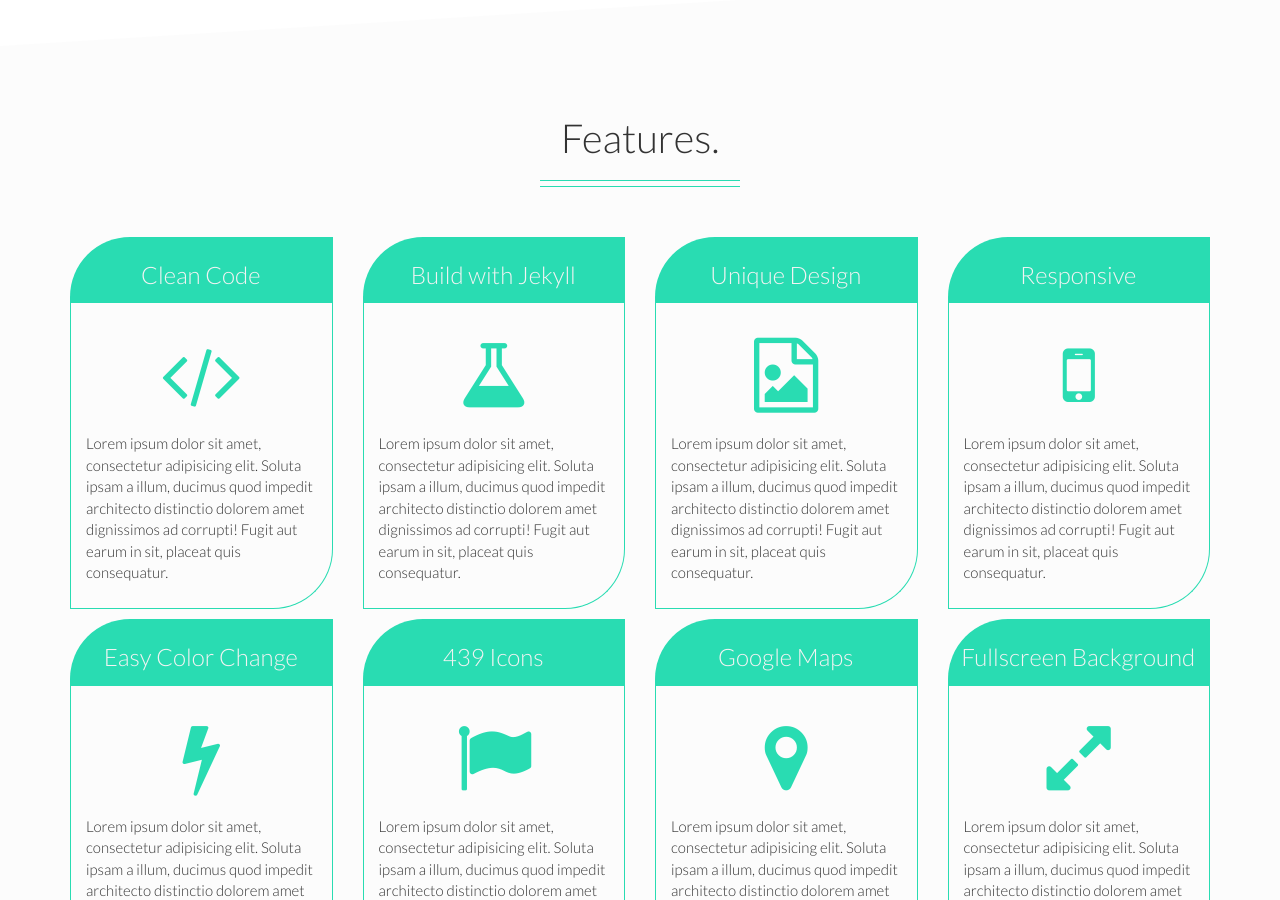
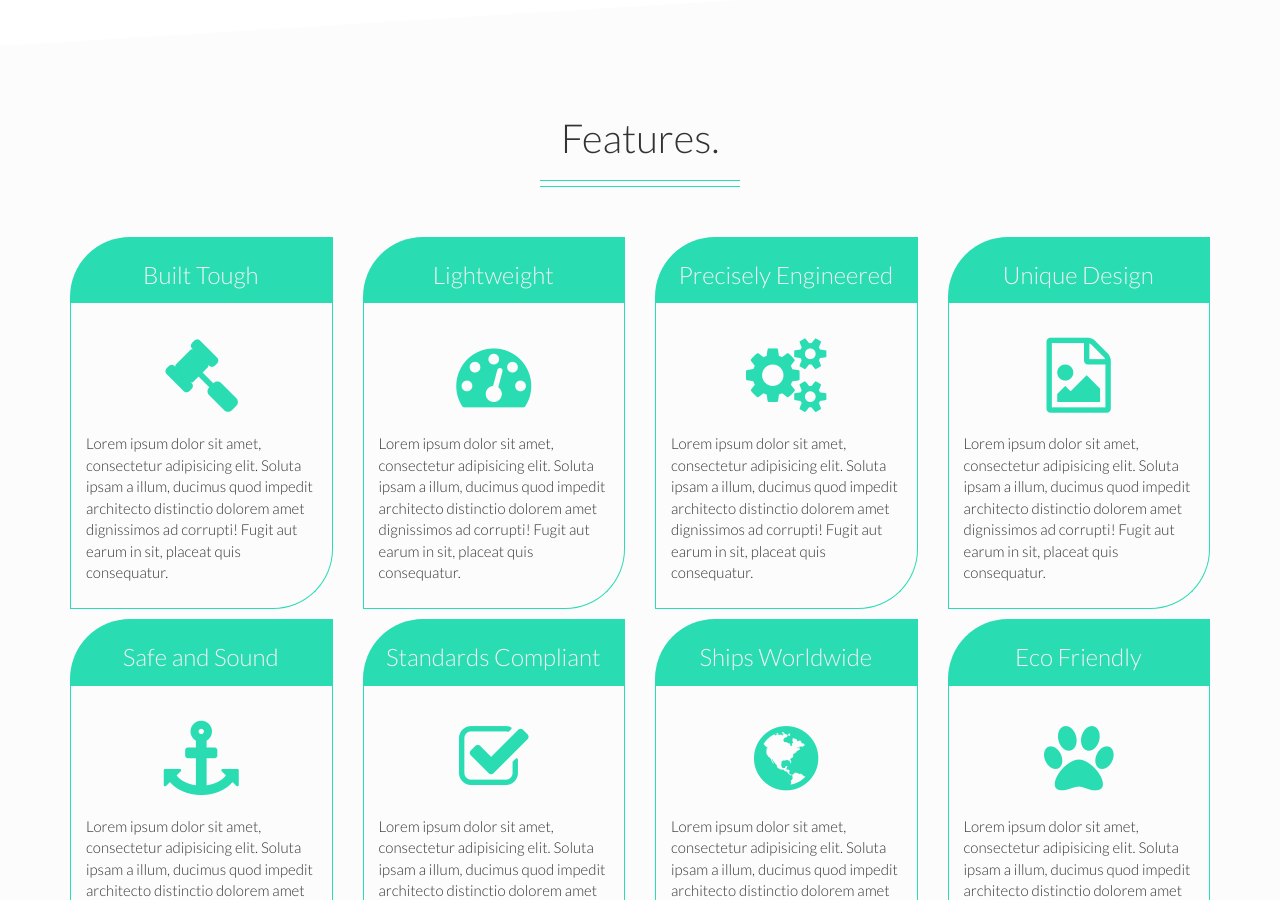
Before and after one commit to seahull/seahull.github.io, a Jekyll site: the page built from index.html, in a window 1280 px wide and 900 px high, scrolled down 854 px. Built offline with Jekyll 4.4.1, drawn with Linux system fonts in a browser that asks for light colours; nearby versions of some CDN libraries; some of the changed text lies outside the part shown.

Commit message:
Add some initial pictures, change features section and location

```diff
--- a/_config.yml
+++ b/_config.yml
@@ -2,7 +2,7 @@
 # -------------------------
 
 current_version:  1.0.0
-name: 			  Kunstnerisk
+name: 			  Seahull
 
 # Main Logo
 # -------------------------
@@ -35,36 +35,36 @@ navbar_color: "caribbean-green"
 # Image Hero
 # -------------------------
 
-title:            "Kunstnerisk"
-tagline:      	  "a responsive bootstrap three theme for jekyll"
+title:            "Seahull"
+tagline:      	  "Welcome to Seahull Boats"
 
 # Features Thumbs
 # -------------------------
 
 features_thumbs:
-  - title: "Clean Code"
-    icon: "code"
+  - title: "Built Tough"
+    icon: "gavel"
     description: "Lorem ipsum dolor sit amet, consectetur adipisicing elit. Soluta ipsam a illum, ducimus quod impedit architecto distinctio dolorem amet dignissimos ad corrupti! Fugit aut earum in sit, placeat quis consequatur."
-  - title: "Build with Jekyll"
-    icon: "flask"
+  - title: "Lightweight"
+    icon: "dashboard"
+    description: "Lorem ipsum dolor sit amet, consectetur adipisicing elit. Soluta ipsam a illum, ducimus quod impedit architecto distinctio dolorem amet dignissimos ad corrupti! Fugit aut earum in sit, placeat quis consequatur."
+  - title: "Precisely Engineered"
+    icon: "gears"
     description: "Lorem ipsum dolor sit amet, consectetur adipisicing elit. Soluta ipsam a illum, ducimus quod impedit architecto distinctio dolorem amet dignissimos ad corrupti! Fugit aut earum in sit, placeat quis consequatur."
   - title: "Unique Design"
     icon: "file-image-o"
     description: "Lorem ipsum dolor sit amet, consectetur adipisicing elit. Soluta ipsam a illum, ducimus quod impedit architecto distinctio dolorem amet dignissimos ad corrupti! Fugit aut earum in sit, placeat quis consequatur."
-  - title: "Responsive"
-    icon: "mobile"
+  - title: "Safe and Sound"
+    icon: "anchor"
     description: "Lorem ipsum dolor sit amet, consectetur adipisicing elit. Soluta ipsam a illum, ducimus quod impedit architecto distinctio dolorem amet dignissimos ad corrupti! Fugit aut earum in sit, placeat quis consequatur."
-  - title: "Easy Color Change"
-    icon: "bolt"
+  - title: "Standards Compliant"
+    icon: "check-square-o"
     description: "Lorem ipsum dolor sit amet, consectetur adipisicing elit. Soluta ipsam a illum, ducimus quod impedit architecto distinctio dolorem amet dignissimos ad corrupti! Fugit aut earum in sit, placeat quis consequatur."
-  - title: "439 Icons"
-    icon: "flag"
+  - title: "Ships Worldwide"
+    icon: "globe"
     description: "Lorem ipsum dolor sit amet, consectetur adipisicing elit. Soluta ipsam a illum, ducimus quod impedit architecto distinctio dolorem amet dignissimos ad corrupti! Fugit aut earum in sit, placeat quis consequatur."
-  - title: "Google Maps"
-    icon: "map-marker"
-    description: "Lorem ipsum dolor sit amet, consectetur adipisicing elit. Soluta ipsam a illum, ducimus quod impedit architecto distinctio dolorem amet dignissimos ad corrupti! Fugit aut earum in sit, placeat quis consequatur."
-  - title: "Fullscreen Background"
-    icon: "expand"
+  - title: "Eco Friendly"
+    icon: "paw"
     description: "Lorem ipsum dolor sit amet, consectetur adipisicing elit. Soluta ipsam a illum, ducimus quod impedit architecto distinctio dolorem amet dignissimos ad corrupti! Fugit aut earum in sit, placeat quis consequatur."
 
 # Blockquote
@@ -131,12 +131,12 @@ work_thumbs:
 # -------------------------
 
 contact:
-   latitude: "37.3321722"
-   longitude: "-122.0305748"
-   marker_title: "Apple Incorporated."
-   marker_address: "1 Infinite Loop Cupertino, CA 95014"
-   phone_number: "(321) 402-1098"
-   email_address: "hello@kunstnerisk.com"
+   latitude: "-36.836836"
+   longitude: "174.759669"
+   marker_title: "Seahull"
+   marker_address: "Auckland, New Zealand"
+   phone_number: "+64 27 573 7861"
+   email_address: "chris.cadag@gmail.com"
 
 # Configuration
 # -------------------------
```
Also changed, not shown: media/img/background-image-01-orig.jpg (added), media/img/background-image-01.jpg, media/img/hero-image-new.jpg (added), media/img/hero-image-orig.jpg (added), media/img/hero-image.jpg.
